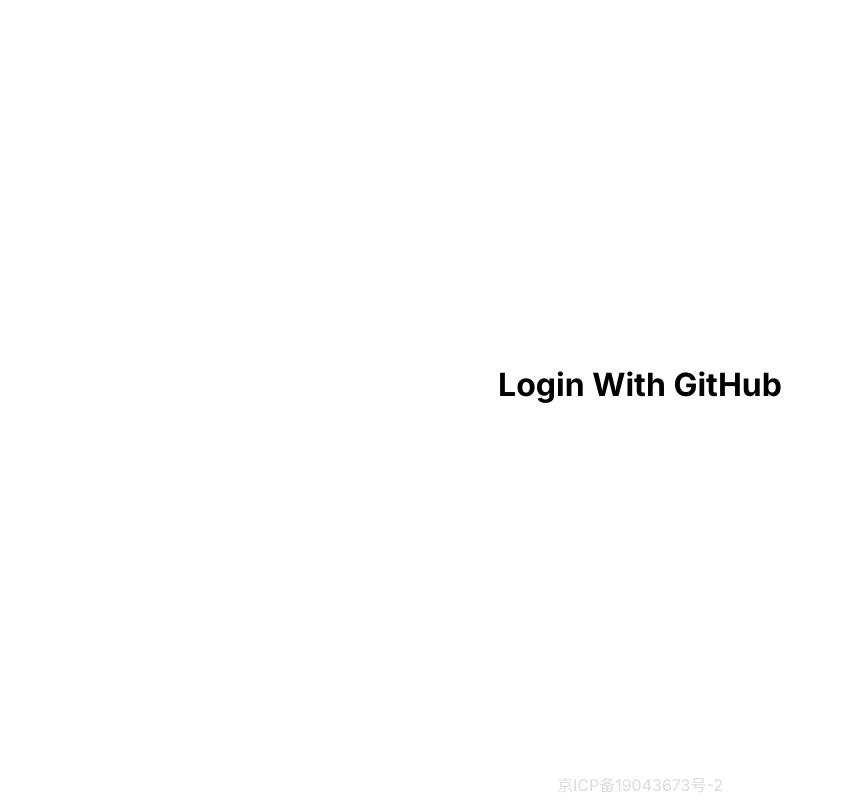
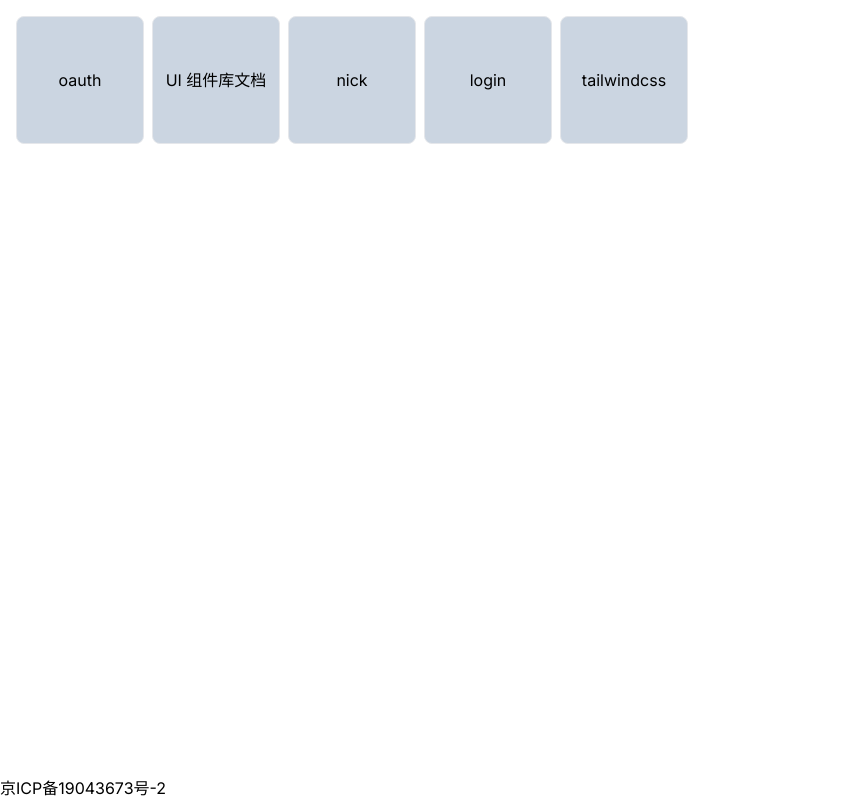
Before and after one commit to coolCicada/nextjs-lession, a Next.js app: page / in a window 1280 px wide. Shown: the whole page, without its empty margins (0-843 px from the left). Built offline with nearby package versions, Linux system fonts and the light colour scheme; a web font is replaced by a local one.

Commit message:
feat: 首页导航

```diff
--- /dev/null
+++ b/app/oauth/page.tsx
@@ -0,0 +1,23 @@
+import pageStyles from './page.module.scss';
+import { headers } from 'next/headers';
+
+export default function Page() {
+  const headersList = headers();
+  const host = headersList.get('host');
+  const protocol = process.env.NODE_ENV === 'production' ? 'https' : 'http';
+  const fullUrl = `${protocol}://${host}`;
+  const authorize_uri = 'https://github.com/login/oauth/authorize';
+  const redirect_uri = `${fullUrl}/oauth/redirect`;
+  const client_id = 'Ov23liUnZqGG3ebbDhPv';
+  const url = `${authorize_uri}?client_id=${client_id}&redirect_uri=${redirect_uri}`;
+  return (
+    <div className={pageStyles.Main}>
+      <main>
+        <a href={url}>Login With GitHub</a>
+      </main>
+      <footer>
+        <a href="https://beian.miit.gov.cn/">京ICP备19043673号-2</a>
+      </footer>
+    </div>
+  );
+}
--- a/app/page.tsx
+++ b/app/page.tsx
@@ -1,19 +1,26 @@
-import pageStyles from './page.module.scss';
-import { headers } from 'next/headers';
+'use client';
+import { useRouter } from 'next/navigation';
 
-export default function Page() {
-  const headersList = headers();
-  const host = headersList.get('host');
-  const protocol = process.env.NODE_ENV === 'production' ? 'https' : 'http';
-  const fullUrl = `${protocol}://${host}`;
-  const authorize_uri = 'https://github.com/login/oauth/authorize';
-  const redirect_uri = `${fullUrl}/oauth/redirect`;
-  const client_id = 'Ov23liUnZqGG3ebbDhPv';
-  const url = `${authorize_uri}?client_id=${client_id}&redirect_uri=${redirect_uri}`;
+const Page = () => {
+  const router = useRouter();
   return (
-    <div className={pageStyles.Main}>
-      <main>
-        <a href={url}>Login With GitHub</a>
+    <div className='min-h-screen flex flex-col'>
+      <main className='flex-1 p-4 flex flex-wrap content-start'>
+        <div onClick={() => router.push('/oauth')} className='mr-2 mb-2 w-32 h-32 bg-slate-300 border flex justify-center items-center rounded-lg'>
+          oauth
+        </div>
+        <div onClick={() => router.push('/ui-library-doc')} className='mr-2 mb-2 w-32 h-32 bg-slate-300 border flex justify-center items-center rounded-lg'>
+          UI 组件库文档
+        </div>
+        <div onClick={() => router.push('/nick')} className='mr-2 mb-2 w-32 h-32 bg-slate-300 border flex justify-center items-center rounded-lg'>
+          nick
+        </div>
+        <div onClick={() => router.push('/login')} className='mr-2 mb-2 w-32 h-32 bg-slate-300 border flex justify-center items-center rounded-lg'>
+          login
+        </div>
+        <div onClick={() => router.push('/tailwindcss')} className='mr-2 mb-2 w-32 h-32 bg-slate-300 border flex justify-center items-center rounded-lg'>
+          tailwindcss
+        </div>
       </main>
       <footer>
         <a href="https://beian.miit.gov.cn/">京ICP备19043673号-2</a>
@@ -21,3 +28,5 @@ export default function Page() {
     </div>
   );
 }
+
+export default Page;
```
Also changed, not shown: app/oauth/page.module.scss (renamed from app/page.module.scss).
